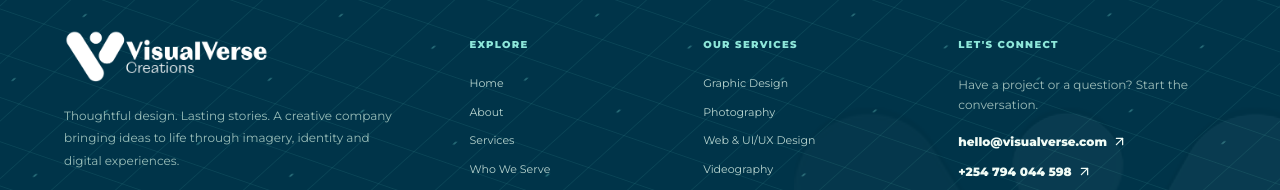
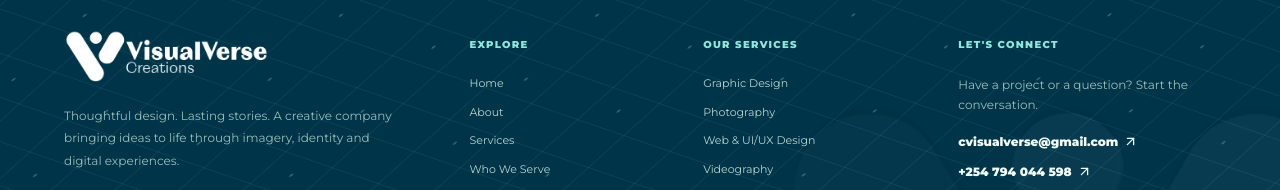
Before and after one commit to victorasige4/visual-verse-creations, a React (Vite) app: page / in a window 1280 px wide. Shown: the part 11188-11378 px from the top of the page. Built offline with nearby package versions, Linux system fonts and the light colour scheme.

Commit message:
Use temporary Visual Verse Gmail address in VisualVerseClosingSections.tsx

```diff
--- a/src/components/VisualVerseClosingSections.tsx
+++ b/src/components/VisualVerseClosingSections.tsx
@@ -37,7 +37,7 @@ export function VisualVerseMarquee() {
 
 export { VisualVerseKenyaMap as VisualVerseWhereWeServe } from "./VisualVerseKenyaMap";
 
-const CONTACT_EMAIL = "hello@visualverse.com";
+const CONTACT_EMAIL = "cvisualverse@gmail.com";
 const CONTACT_PHONE = "+254794044598";
 
 function FooterSocials(){
```
